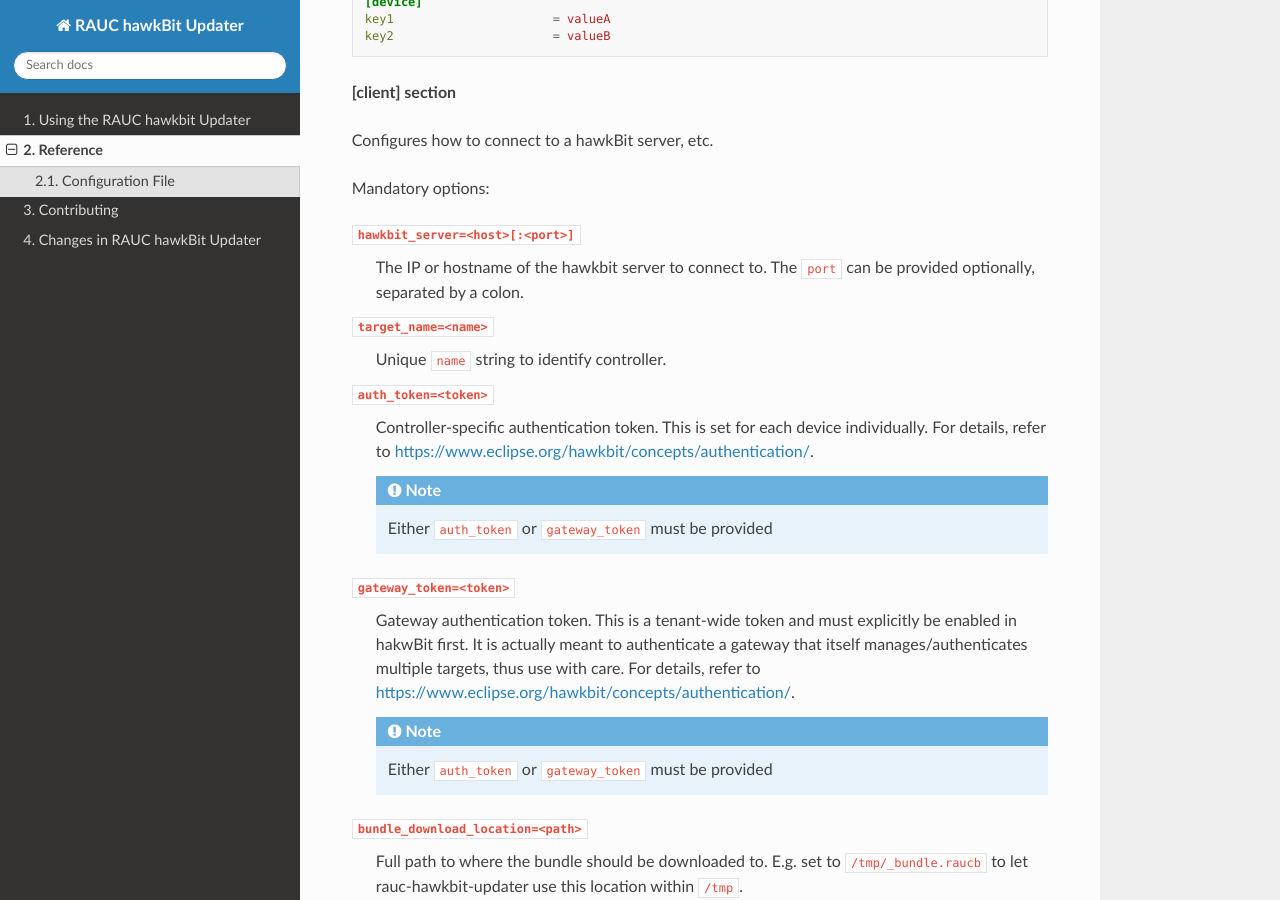
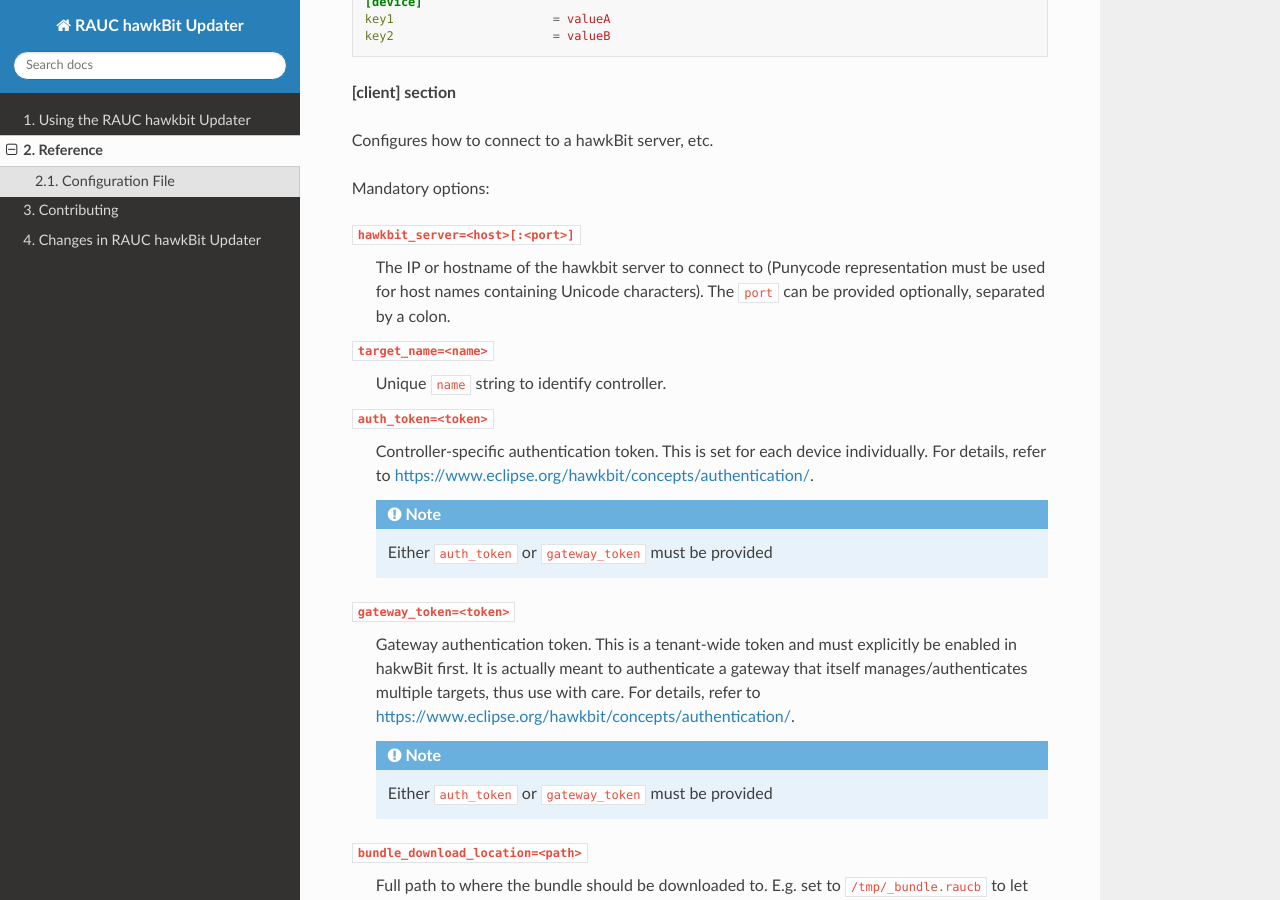
Before and after one commit to rauc/rauc-hawkbit-updater, a Sphinx documentation site: the page built from docs/reference.rst, in a window 1280 px wide and 900 px high, scrolled down 482 px. Built offline with Sphinx 7.4.7 and the Read the Docs theme 2.0.0, drawn with Linux system fonts in a browser that asks for light colours.

Commit message:
docs: reference: mention how to handle unicode in host names
Signed-off-by: Bastian Krause <bst@pengutronix.de>

```diff
--- a/docs/reference.rst
+++ b/docs/reference.rst
@@ -36,7 +36,9 @@
 Mandatory options:
 
 ``hawkbit_server=<host>[:<port>]``
-  The IP or hostname of the hawkbit server to connect to.
+  The IP or hostname of the hawkbit server to connect to
+  (Punycode representation must be used for host names containing Unicode
+  characters).
   The ``port`` can be provided optionally, separated by a colon.
 
 ``target_name=<name>``
```
